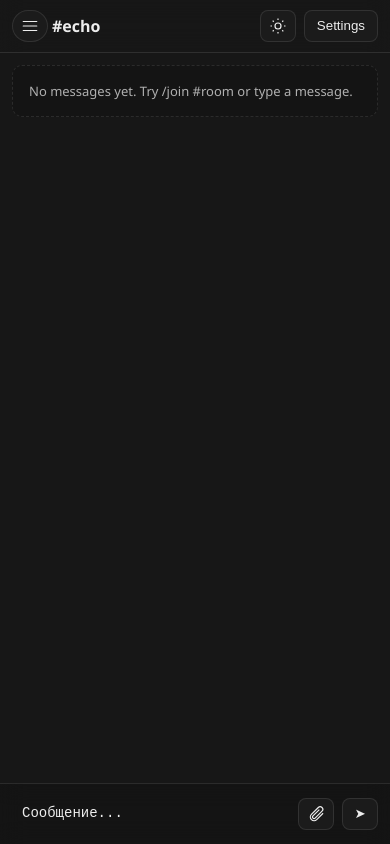
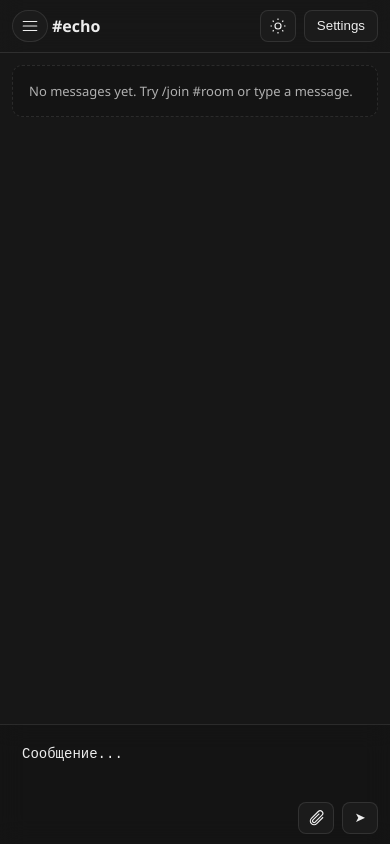
Before and after one commit to Ehidn6/echochan-site, a website built with Vite: page index.html in a window 390 px wide. Built offline with nearby package versions, Linux system fonts and the light colour scheme; some packages are replaced by stand-ins of ours; no server answers; the database is empty.

Commit message:
Enable auto-grow composer on all devices

```diff
--- a/src/main.js
+++ b/src/main.js
@@ -1026,10 +1026,6 @@ function closeConfirm(result) {
 }
 
 function autoResizeTextarea() {
-  if (window.innerWidth <= 900) {
-    messageInput.style.height = "40px";
-    return;
-  }
   messageInput.style.height = "auto";
   const next = Math.max(messageInput.scrollHeight, MESSAGE_MIN_HEIGHT);
   messageInput.style.height = `${next}px`;
--- a/src/style.css
+++ b/src/style.css
@@ -870,18 +870,9 @@ body.theme-light .message .text {
     position: sticky;
     bottom: 0;
     z-index: 6;
-    grid-template-columns: 1fr auto;
+    grid-template-columns: 1fr;
     gap: 8px;
     padding: 10px 12px calc(10px + env(safe-area-inset-bottom)) 12px;
-    align-items: center;
-  }
-  .composer-inputs {
-    flex-direction: row;
-    align-items: center;
-  }
-  .reply-bar,
-  .inline-previews {
-    display: none;
   }
   .composer-actions {
     grid-auto-flow: column;
@@ -893,10 +884,6 @@ body.theme-light .message .text {
   }
   .composer textarea {
     min-height: 40px;
-    max-height: 40px;
-    height: 40px;
-    overflow: hidden;
-    resize: none;
   }
   .inline-previews img {
     width: 60px;
```
